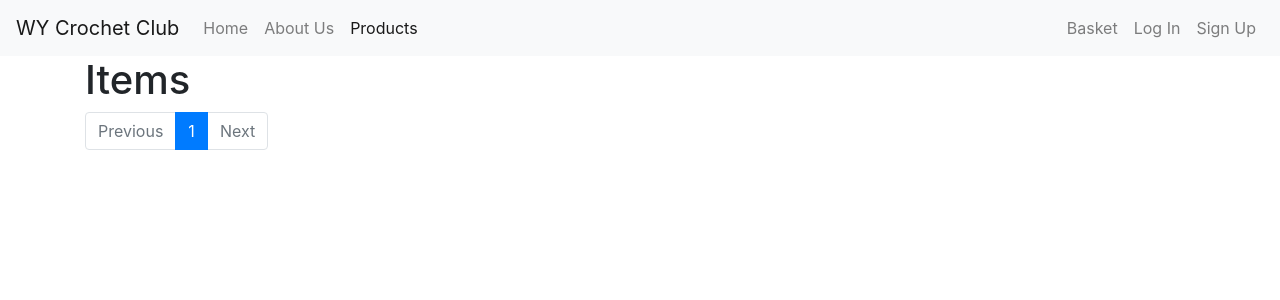
After one commit to sophie200/store_improved, a Django app: page /products/ in a window 1280 px wide. The commit adds this page. Shown: the top 300 px of the page. Run offline with Django 3.2, Linux system fonts and the light colour scheme; data that the repository does not hold is empty; some libraries are stand-ins or nearby versions.

Commit message:
web improvments :)

```diff
--- a/main/models.py
+++ b/main/models.py
@@ -52,6 +52,9 @@ class User(AbstractUser):
 class ProductTagManager(models.Manager):
     def get_by_natural_key(self, slug):
         return self.get(slug=slug)
+
+    def active(self):
+        return self.filter(active=True)
 
 class ProductTag(models.Model):
     name = models.CharField(max_length=40)
--- a/main/templates/base.html
+++ b/main/templates/base.html
@@ -39,13 +39,9 @@
             class="nav-item {% if request.path == "/about/" %}active{% endif %}">
             <a class="nav-link" href="/about/">About Us</a>
           </li>
-          <li class="nav-item dropdown">
-            <a class="nav-link dropdown-toggle" href="/products/" id="navbarDropdownMenuLink" data-toggle="dropdown" aria-haspopup="true" aria-expanded="false">
-              Items
-            </a>
-            <div class="dropdown-menu" aria-labelledby="navbarDropdownMenuLink">
-              <a class="dropdown-item" href="/products/hat/">Hats</a>
-            </div>
+          <li
+            class="nav-item {% if request.path == "/products/" %}active{% endif %}">
+            <a class="nav-link" href="/products/">Products</a>
           </li>
         </ul>
         <ul class="navbar-nav ml-auto">
--- a/main/templates/home.html
+++ b/main/templates/home.html
@@ -5,8 +5,8 @@
   <h2>Homepage</h2>
   {% if user.is_authenticated %}
     <p> Hi {{ user.email }}! </p>
-    <p> Our items are located above in the navigation bar! </p>
-    <p>If you want us to make an item we don't already make, please fill out the form
+    <p> Our products are located above in the navigation bar! </p>
+    <p>If you want us to make an product we don't already make, please fill out the form
       <u><a href="https://docs.google.com/forms/d/e/1FAIpQLSdsMp4NvhdvanPmqenmSMsKjOv13uExoyXRYR_aazdF-p9__w/viewform?usp=sf_link"> here. </a> </u></p>
     <p> <a href="/logout/">Log Out</a></p>
   {% else %}
--- /dev/null
+++ b/main/templates/product_tags.html
@@ -0,0 +1,44 @@
+{% extends "base.html" %}
+
+{% block content %}
+  <h1>Items</h1>
+  {% for product_tag in page_obj %}
+    <p>{{ product_tag.name }}</p>
+    <p>
+      <a href="{% url 'products' product_tag.slug %}">See them here</a>
+    </p>
+    {% if not forloop.last %}
+      <hr>
+    {% endif %}
+  {% endfor %}
+  <nav>
+    <ul class="pagination">
+      {% if page_obj.has_previous %}
+        <li class="page-item">
+          <a
+            class="page-link"
+            href="?page={{page_obj.previous_page_number}}">Previous</a>
+        </li>
+      {% else %}
+        <li class="page-item disabled">
+          <a class="page-link" href="#">Previous</a>
+        </li>
+      {% endif %}
+      {% for pagenum in page_obj.paginator.page_range %}
+        <li
+          class="page-item{% if page_obj.number == pagenum %} active{% endif %}">
+          <a class="page-link" href="?page={{pagenum}}">{{pagenum}}</a>
+        </li>
+      {% endfor %}
+      {% if page_obj.has_next %}
+        <li class="page-item">
+          <a class="page-link" href="?page={{page_obj.next_page_number}}">Next</a>
+        </li>
+      {% else %}
+        <li class="page-item disabled">
+          <a class="page-link" href="#">Next</a>
+        </li>
+      {% endif %}
+    </ul>
+  </nav>
+{% endblock content %}
--- a/main/urls.py
+++ b/main/urls.py
@@ -4,6 +4,7 @@ from . views import (
     HomePageView,
     AboutPageView,
     SignupView,
+    ProductTagsView,
     ProductListView,
     OrderDoneView,
 )
@@ -16,6 +17,7 @@ urlpatterns = [
     path('signup/', SignupView.as_view(), name="signup"),
     path('login/', auth_views.LoginView.as_view(template_name="login.html", form_class=forms.AuthenticationForm), name="login"),
     path('logout/', auth_views.LogoutView.as_view(template_name="logout.html"), name="logout"),
+    path('products/', ProductTagsView.as_view(), name = "tags"),
     path('products/<slug:tag>/', ProductListView.as_view(), name="products"),
     path('product/<slug:slug>/', DetailView.as_view(model=models.Product), name="product"),
     path('add_to_basket/', views.add_to_basket, name="add_to_basket"),
--- a/main/views.py
+++ b/main/views.py
@@ -53,6 +53,15 @@ class SignupView(FormView):
         )
 
         return response
+
+class ProductTagsView(ListView):
+    template_name = "product_tags.html"
+    paginate_by = 4
+
+    def get_queryset(self):
+        product_tags = models.ProductTag.objects.active()
+
+        return product_tags.order_by("name")
 
 class ProductListView(ListView):
     template_name = "product_list.html"
--- a/store_improved/settings.py
+++ b/store_improved/settings.py
@@ -25,7 +25,7 @@ SECRET_KEY = 'djypfnjxzl+9eft_8xze&jf-@rnlw&*+ly0c3c)$qe*l-gszff'
 # SECURITY WARNING: don't run with debug turned on in production!
 DEBUG = True
 
-ALLOWED_HOSTS = ['wycrochet.herokuapp.com', 'localhost', '127.0.0.1']
+ALLOWED_HOSTS = ['wycrochet.herokuapp.com', 'localhost', '127.0.0.1', '0.0.0.0']
 
 # Email
 if not DEBUG:
```
Also changed, not shown: 2 other files.
